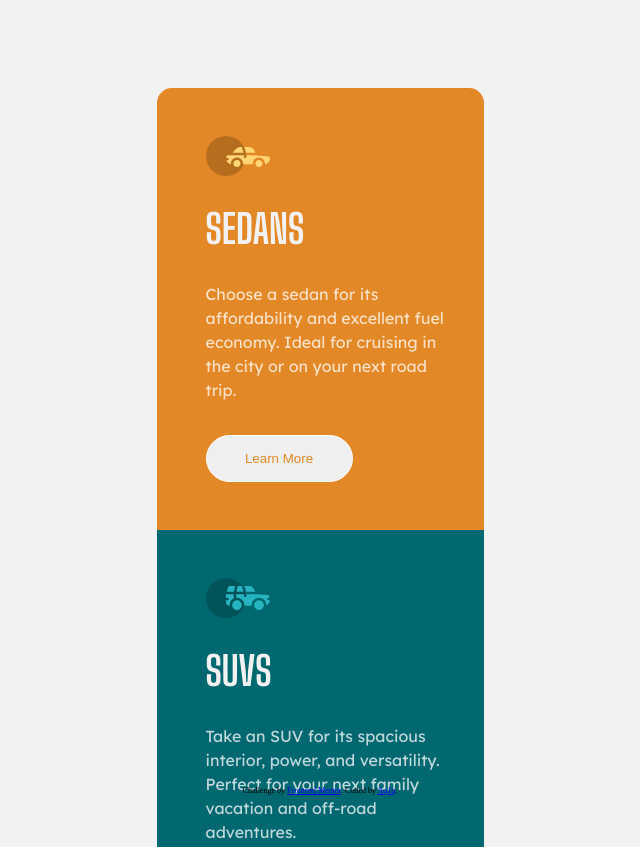
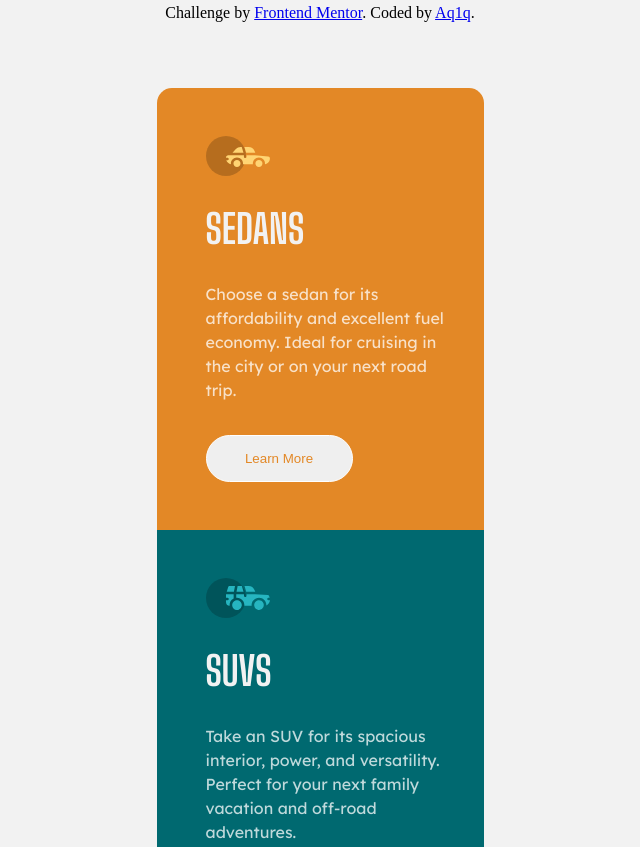
Before and after one commit to Aq1q/3-column-preview, a plain HTML site: page index.html in a window 1280 px wide. Shown: the top 847 px of the page, without its empty margins (320-960 px from the left). Drawn offline with Linux system fonts and the light colour scheme.

Commit message:
Change attribution style Move attribution to the top

```diff
--- a/style.scss
+++ b/style.scss
@@ -100,9 +100,9 @@ body {
 }
 
 .attribution {
-    position: absolute !important;
-    bottom: 5px !important;
-    font-size: 0.5em !important;
+    position: absolute;
+    top: 5px;
+    font-size: 1em;
 }
 
 @media screen and (min-width: 375px) {
```
Also changed, not shown: style.css, 1 other file.
